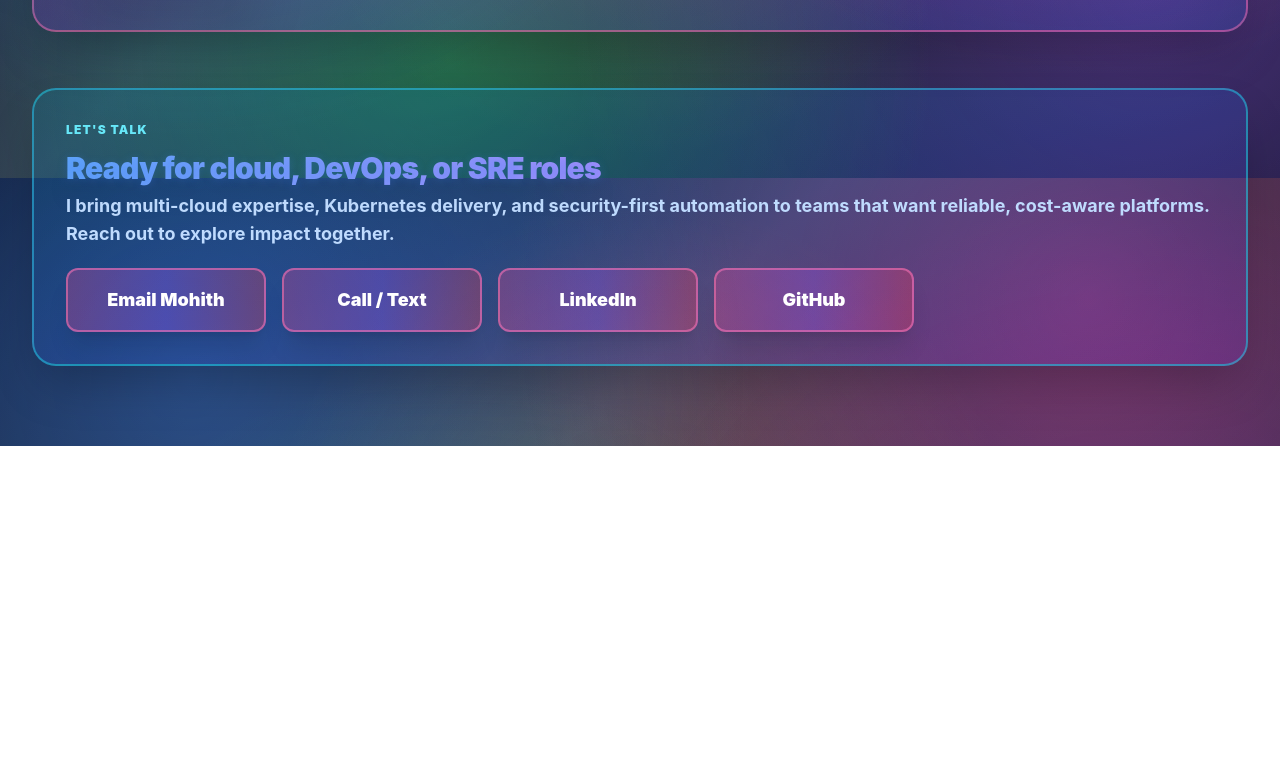
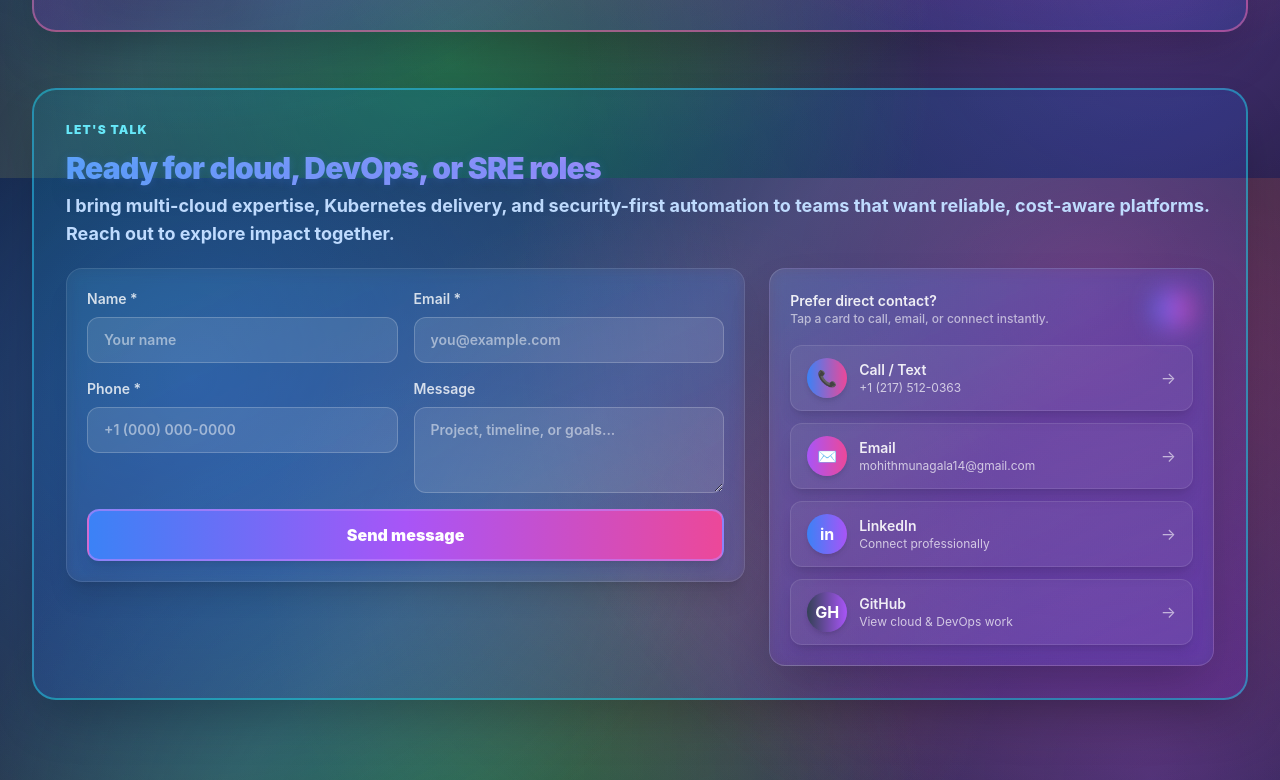
Before and after one commit to reddy771616/Mohith-Munagala-Portfolio, a React (Vite) app: page / in a window 1280 px wide. Shown: the part 7822-8602 px from the top of the page. Before the commit the page ends 8268 px from the top, so only its background shows below. Built offline with nearby package versions, Linux system fonts and the light colour scheme.

Commit message:
Tidy contact section and document Formspree endpoint

```diff
--- a/src/components/Contact.jsx
+++ b/src/components/Contact.jsx
@@ -1,4 +1,44 @@
+import { useState } from "react"
+
 const Contact = () => {
+  const [formData, setFormData] = useState({ name: '', email: '', phone: '', message: '' })
+  const [status, setStatus] = useState({ state: 'idle', note: '' })
+
+  const handleChange = (e) => {
+    const { name, value } = e.target
+    setFormData((prev) => ({ ...prev, [name]: value }))
+  }
+
+  const handleSubmit = async (e) => {
+    e.preventDefault()
+    if (!formData.name || !formData.email || !formData.phone) {
+      setStatus({ state: 'error', note: 'Please fill name, email, and phone.' })
+      return
+    }
+
+    const endpoint = import.meta.env.VITE_FORMSPREE_ENDPOINT
+    const endpointMissing = !endpoint || endpoint.includes('yourid')
+    if (endpointMissing) {
+      setStatus({ state: 'error', note: 'Form endpoint missing. Set VITE_FORMSPREE_ENDPOINT in your .env.' })
+      return
+    }
+
+    setStatus({ state: 'submitting', note: 'Sending...' })
+    try {
+      const res = await fetch(endpoint, {
+        method: 'POST',
+        headers: { 'Content-Type': 'application/json' },
+        body: JSON.stringify(formData),
+      })
+
+      if (!res.ok) throw new Error('Network response was not ok')
+      setStatus({ state: 'success', note: 'Message sent! I will get back to you shortly.' })
+      setFormData({ name: '', email: '', phone: '', message: '' })
+    } catch (error) {
+      setStatus({ state: 'error', note: 'Failed to send. Please try again.' })
+    }
+  }
+
   return (
     <section id="contact" className="flex flex-col gap-5 bg-gradient-to-br from-cyan-600/20 via-blue-600/20 to-purple-600/20 border-2 border-cyan-400/50 rounded-3xl p-6 sm:p-8 shadow-2xl animate-fade-in-up">
       <div className="flex flex-col gap-1.5">
@@ -9,19 +49,129 @@ const Contact = () => {
           cost-aware platforms. Reach out to explore impact together.
         </p>
       </div>
-      <div className="flex flex-wrap gap-4">
-        <a className="inline-flex items-center justify-center px-8 py-4 rounded-xl font-black no-underline transition-all bg-gradient-to-r from-pink-500/30 via-purple-500/30 to-rose-500/30 text-white border-2 border-pink-400/60 shadow-xl min-w-[200px] hover:bg-gradient-to-r hover:from-blue-500 hover:via-purple-500 hover:to-pink-500 hover:text-white hover:border-purple-400/80 hover:-translate-y-2 hover:shadow-purple-500/50 hover:scale-110 transform duration-300 text-lg animate-fade-in-up" href="https://mail.google.com/mail/?view=cm&fs=1&to=mohithmunagala14@gmail.com" target="_blank" rel="noopener noreferrer">
-          Email Mohith
-        </a>
-        <a className="inline-flex items-center justify-center px-8 py-4 rounded-xl font-black no-underline transition-all bg-gradient-to-r from-pink-500/30 via-purple-500/30 to-rose-500/30 text-white border-2 border-pink-400/60 shadow-xl min-w-[200px] hover:bg-gradient-to-r hover:from-blue-500 hover:via-purple-500 hover:to-pink-500 hover:text-white hover:border-purple-400/80 hover:-translate-y-2 hover:shadow-purple-500/50 hover:scale-110 transform duration-300 text-lg animate-fade-in-up" style={{ animationDelay: '0.1s' }} href="tel:+12175120363">
-          Call / Text
-        </a>
-        <a className="inline-flex items-center justify-center px-8 py-4 rounded-xl font-black no-underline transition-all bg-gradient-to-r from-pink-500/30 via-purple-500/30 to-rose-500/30 text-white border-2 border-pink-400/60 shadow-xl min-w-[200px] hover:bg-gradient-to-r hover:from-blue-500 hover:via-purple-500 hover:to-pink-500 hover:text-white hover:border-purple-400/80 hover:-translate-y-2 hover:shadow-purple-500/50 hover:scale-110 transform duration-300 text-lg animate-fade-in-up" style={{ animationDelay: '0.2s' }} href="https://www.linkedin.com/in/mohith-munagala-48179b1b1/" target="_blank" rel="noopener noreferrer">
-          LinkedIn
-        </a>
-        <a className="inline-flex items-center justify-center px-8 py-4 rounded-xl font-black no-underline transition-all bg-gradient-to-r from-pink-500/30 via-purple-500/30 to-rose-500/30 text-white border-2 border-pink-400/60 shadow-xl min-w-[200px] hover:bg-gradient-to-r hover:from-blue-500 hover:via-purple-500 hover:to-pink-500 hover:text-white hover:border-purple-400/80 hover:-translate-y-2 hover:shadow-purple-500/50 hover:scale-110 transform duration-300 text-lg animate-fade-in-up" style={{ animationDelay: '0.3s' }} href="https://github.com/reddy771616" target="_blank" rel="noopener noreferrer">
-          GitHub
-        </a>
+
+      <div className="grid grid-cols-1 lg:grid-cols-5 gap-6 items-start">
+        <form onSubmit={handleSubmit} className="lg:col-span-3 flex flex-col gap-4 bg-white/5 border border-white/10 rounded-2xl p-5 shadow-xl backdrop-blur">
+          <div className="grid grid-cols-1 md:grid-cols-2 gap-4">
+            <label className="flex flex-col gap-2 text-sm font-semibold text-white/80">
+              Name *
+              <input
+                name="name"
+                value={formData.name}
+                onChange={handleChange}
+                required
+                className="w-full rounded-xl px-4 py-3 bg-white/10 border border-white/20 text-white placeholder-white/50 focus:outline-none focus:ring-2 focus:ring-pink-400 focus:border-transparent"
+                placeholder="Your name"
+              />
+            </label>
+            <label className="flex flex-col gap-2 text-sm font-semibold text-white/80">
+              Email *
+              <input
+                type="email"
+                name="email"
+                value={formData.email}
+                onChange={handleChange}
+                required
+                className="w-full rounded-xl px-4 py-3 bg-white/10 border border-white/20 text-white placeholder-white/50 focus:outline-none focus:ring-2 focus:ring-pink-400 focus:border-transparent"
+                placeholder="you@example.com"
+              />
+            </label>
+          </div>
+          <div className="grid grid-cols-1 md:grid-cols-2 gap-4">
+            <label className="flex flex-col gap-2 text-sm font-semibold text-white/80">
+              Phone *
+              <input
+                name="phone"
+                value={formData.phone}
+                onChange={handleChange}
+                required
+                className="w-full rounded-xl px-4 py-3 bg-white/10 border border-white/20 text-white placeholder-white/50 focus:outline-none focus:ring-2 focus:ring-pink-400 focus:border-transparent"
+                placeholder="+1 (000) 000-0000"
+              />
+            </label>
+            <label className="flex flex-col gap-2 text-sm font-semibold text-white/80">
+              Message
+              <textarea
+                name="message"
+                value={formData.message}
+                onChange={handleChange}
+                rows="3"
+                className="w-full rounded-xl px-4 py-3 bg-white/10 border border-white/20 text-white placeholder-white/50 focus:outline-none focus:ring-2 focus:ring-pink-400 focus:border-transparent"
+                placeholder="Project, timeline, or goals..."
+              />
+            </label>
+          </div>
+
+          <button
+            type="submit"
+            disabled={status.state === 'submitting'}
+            className="inline-flex items-center justify-center px-6 py-3 rounded-xl font-black bg-gradient-to-r from-blue-500 via-purple-500 to-pink-500 text-white border-2 border-purple-400/60 shadow-lg hover:shadow-purple-500/50 hover:-translate-y-1 hover:scale-105 transition-all duration-300 disabled:opacity-70 disabled:cursor-not-allowed"
+          >
+            {status.state === 'submitting' ? 'Sending...' : 'Send message'}
+          </button>
+
+          {status.note && (
+            <p className={`text-sm font-semibold ${status.state === 'success' ? 'text-emerald-300' : 'text-pink-200'}`}>
+              {status.note}
+            </p>
+          )}
+        </form>
+
+        <div className="lg:col-span-2 flex flex-col gap-4 bg-gradient-to-br from-white/10 via-purple-500/10 to-blue-500/10 border border-white/15 rounded-2xl p-5 shadow-2xl backdrop-blur">
+          <div className="flex items-center justify-between">
+            <div>
+              <div className="text-white/90 text-sm font-semibold">Prefer direct contact?</div>
+              <div className="text-white/60 text-xs font-medium">Tap a card to call, email, or connect instantly.</div>
+            </div>
+            <div className="h-10 w-10 rounded-full bg-gradient-to-r from-blue-500 via-purple-500 to-pink-500 opacity-80 blur-md"></div>
+          </div>
+
+          <div className="flex flex-col gap-3">
+            <a className="group flex items-center justify-between gap-3 px-4 py-3 rounded-xl bg-white/5 border border-white/10 text-white/90 hover:text-white hover:border-purple-300/60 hover:bg-gradient-to-r hover:from-blue-500/20 hover:via-purple-500/20 hover:to-pink-500/20 transition-all duration-300 shadow-lg hover:shadow-purple-500/30" href="tel:+12175120363">
+              <span className="flex items-center gap-3">
+                <span className="flex h-10 w-10 items-center justify-center rounded-full bg-gradient-to-r from-blue-500 to-pink-500 text-white font-bold shadow-md">📞</span>
+                <span className="flex flex-col">
+                  <span className="text-sm font-semibold">Call / Text</span>
+                  <span className="text-xs text-white/70 group-hover:text-white/90">+1 (217) 512-0363</span>
+                </span>
+              </span>
+              <span className="text-white/60 group-hover:text-white">→</span>
+            </a>
+
+            <a className="group flex items-center justify-between gap-3 px-4 py-3 rounded-xl bg-white/5 border border-white/10 text-white/90 hover:text-white hover:border-purple-300/60 hover:bg-gradient-to-r hover:from-blue-500/20 hover:via-purple-500/20 hover:to-pink-500/20 transition-all duration-300 shadow-lg hover:shadow-purple-500/30" href="mailto:mohithmunagala14@gmail.com">
+              <span className="flex items-center gap-3">
+                <span className="flex h-10 w-10 items-center justify-center rounded-full bg-gradient-to-r from-purple-500 to-pink-500 text-white font-bold shadow-md">✉️</span>
+                <span className="flex flex-col">
+                  <span className="text-sm font-semibold">Email</span>
+                  <span className="text-xs text-white/70 group-hover:text-white/90">mohithmunagala14@gmail.com</span>
+                </span>
+              </span>
+              <span className="text-white/60 group-hover:text-white">→</span>
+            </a>
+
+            <a className="group flex items-center justify-between gap-3 px-4 py-3 rounded-xl bg-white/5 border border-white/10 text-white/90 hover:text-white hover:border-purple-300/60 hover:bg-gradient-to-r hover:from-blue-500/20 hover:via-purple-500/20 hover:to-pink-500/20 transition-all duration-300 shadow-lg hover:shadow-purple-500/30" href="https://www.linkedin.com/in/mohith-munagala-48179b1b1/" target="_blank" rel="noopener noreferrer">
+              <span className="flex items-center gap-3">
+                <span className="flex h-10 w-10 items-center justify-center rounded-full bg-gradient-to-r from-blue-500 to-purple-500 text-white font-bold shadow-md">in</span>
+                <span className="flex flex-col">
+                  <span className="text-sm font-semibold">LinkedIn</span>
+                  <span className="text-xs text-white/70 group-hover:text-white/90">Connect professionally</span>
+                </span>
+              </span>
+              <span className="text-white/60 group-hover:text-white">→</span>
+            </a>
+
+            <a className="group flex items-center justify-between gap-3 px-4 py-3 rounded-xl bg-white/5 border border-white/10 text-white/90 hover:text-white hover:border-purple-300/60 hover:bg-gradient-to-r hover:from-blue-500/20 hover:via-purple-500/20 hover:to-pink-500/20 transition-all duration-300 shadow-lg hover:shadow-purple-500/30" href="https://github.com/reddy771616" target="_blank" rel="noopener noreferrer">
+              <span className="flex items-center gap-3">
+                <span className="flex h-10 w-10 items-center justify-center rounded-full bg-gradient-to-r from-slate-700 to-purple-500 text-white font-bold shadow-md">GH</span>
+                <span className="flex flex-col">
+                  <span className="text-sm font-semibold">GitHub</span>
+                  <span className="text-xs text-white/70 group-hover:text-white/90">View cloud & DevOps work</span>
+                </span>
+              </span>
+              <span className="text-white/60 group-hover:text-white">→</span>
+            </a>
+          </div>
+        </div>
       </div>
     </section>
   )
```
Also changed, not shown: 2 other files (tests, documents, lock files or other folders).
